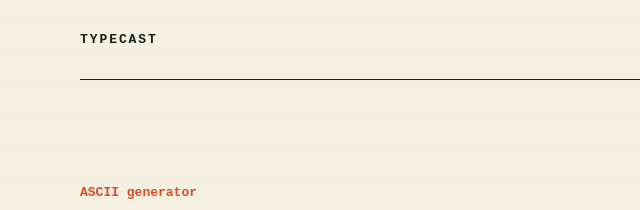
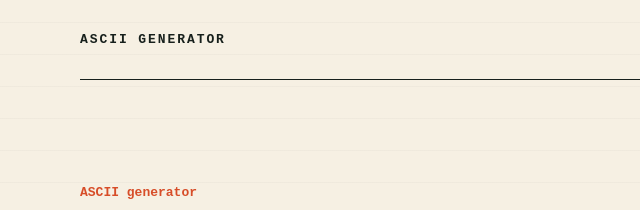
Before and after one commit to contento/lab.azure, a plain HTML site: page static-web-app-ascii-separated-api/app/index.html in a window 1280 px wide. Shown: the top 210 px of the page, 0-640 px from the left. Drawn offline with Linux system fonts and the light colour scheme; no server answers.

Commit message:
Rename separated app branding

```diff
--- a/static-web-app-ascii-separated-api/app/index.html
+++ b/static-web-app-ascii-separated-api/app/index.html
@@ -1,3 +1,3 @@
 <!doctype html>
-<html lang="en"><head><meta charset="utf-8"><meta name="viewport" content="width=device-width, initial-scale=1"><title>Typecast | Separate API</title><link rel="stylesheet" href="styles.css"></head>
-<body><header class="masthead"><a class="wordmark" href="/">TYPECAST</a><span>Independent API edition</span></header><main><section class="intro"><p class="eyebrow">ASCII generator</p><h1>Words, recast.</h1><p>Generate character art with a separately running API.</p></section><form id="generator-form" class="generator-form"><label for="source-text">Text</label><div class="form-row"><input id="source-text" maxlength="80" required autofocus><select id="font"><option>Standard</option><option>Small</option><option>Slant</option></select><button type="submit">Generate</button></div><p id="form-error" hidden></p></form><section><h2>Latest result</h2><pre id="ascii-output">Your generated text will appear here.</pre></section><section><h2>History</h2><ul id="history-list"></ul></section></main><script src="config.js"></script><script type="module" src="app.js"></script></body></html>
+<html lang="en"><head><meta charset="utf-8"><meta name="viewport" content="width=device-width, initial-scale=1"><title>ASCII Generator | Separate API</title><link rel="stylesheet" href="styles.css"></head>
+<body><header class="masthead"><a class="wordmark" href="/">ASCII GENERATOR</a><span>Independent API edition</span></header><main><section class="intro"><p class="eyebrow">ASCII generator</p><h1>Words, recast.</h1><p>Generate character art with a separately running API.</p></section><form id="generator-form" class="generator-form"><label for="source-text">Text</label><div class="form-row"><input id="source-text" maxlength="80" required autofocus><select id="font"><option>Standard</option><option>Small</option><option>Slant</option></select><button type="submit">Generate</button></div><p id="form-error" hidden></p></form><section><h2>Latest result</h2><pre id="ascii-output">Your generated text will appear here.</pre></section><section><h2>History</h2><ul id="history-list"></ul></section></main><script src="config.js"></script><script type="module" src="app.js"></script></body></html>
```
